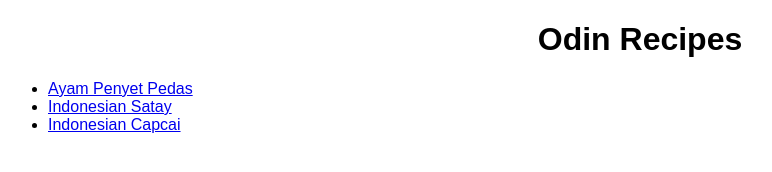
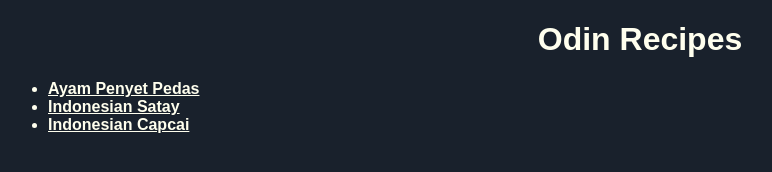
Before and after one commit to qkpak/odin-recipes, a plain HTML site: page index.html in a window 1280 px wide. Shown: the whole page, without its empty margins (0-772 px from the left). Drawn offline with Linux system fonts and the light colour scheme.

Commit message:
Add color and background color

```diff
--- a/css/style.css
+++ b/css/style.css
@@ -1,7 +1,17 @@
 body {
   font-family: Arial, Helvetica, sans-serif;
+  background-color: #19212C;
+  color: #ffe;
 }
 
 h1{
   text-align: center;
 }
+
+ul li a {
+  font-weight: 900;
+}
+
+a {
+  color: #ffe;
+}
```
